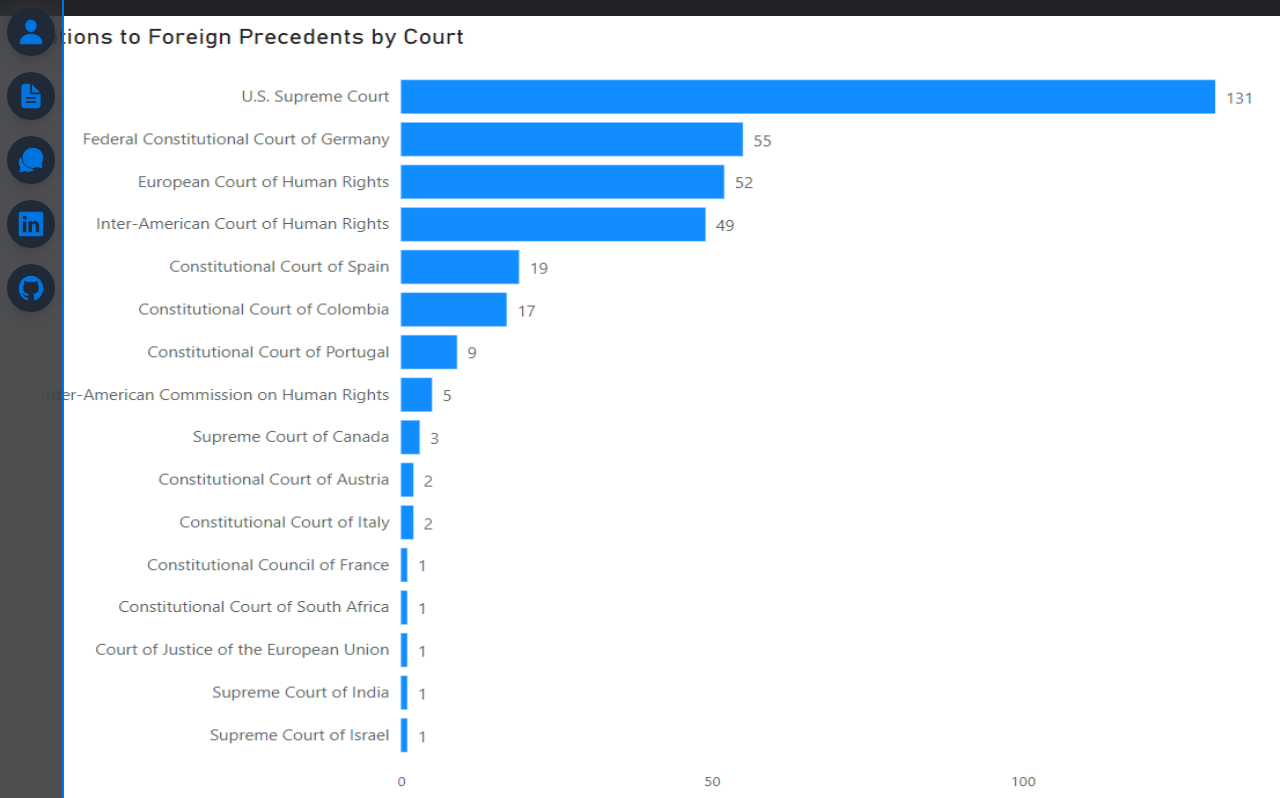
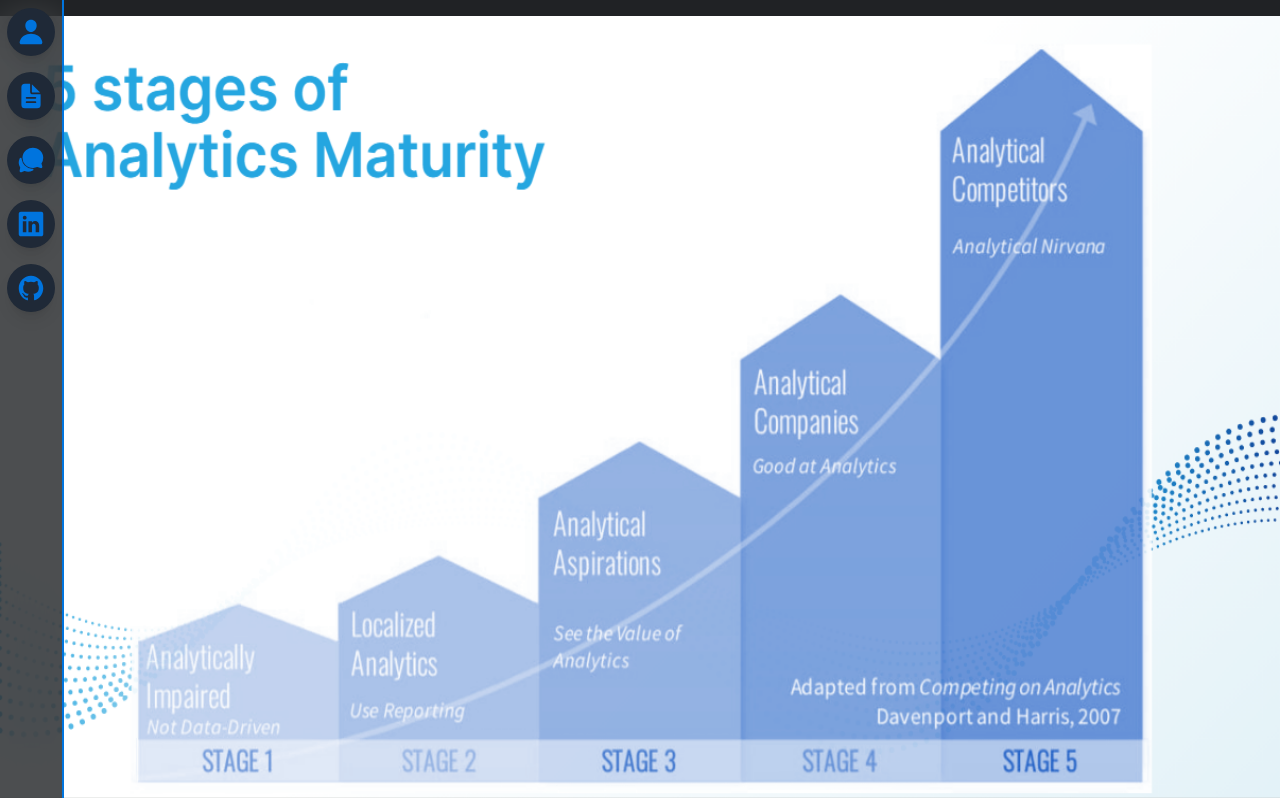
Before and after one commit to fmeneses-graca/my-website, a Next.js app: page / in a window 1280 px wide. Shown: the top 798 px of the page. Built offline with nearby package versions, Linux system fonts and the light colour scheme.

Commit message:
Project changes with images

```diff
--- a/components/ProjectSection.js
+++ b/components/ProjectSection.js
@@ -5,7 +5,7 @@ import { IoArrowForwardCircle } from "react-icons/io5"
 import userFavouritesPage from '../public/met/userFavouritesPage.png'
 import step2 from '../public/mercedes/step2.png'
 import presentation from '../public/presentation/presentation.png'
-import finding2 from '../public/court/finding2.png'
+import frontPage from '../public/court/frontPage.png'
 
 export default function ProjectSection() {
     return (
@@ -15,9 +15,9 @@ export default function ProjectSection() {
 
                 <div className="flex-container">
                     <Card style="card-size-large" title="Data Analytics Project - Mercedes-Benz Trucks" text={mercedesProjectText()} />
+                    <Card style="card-size-large" title="Data Analysis Research - UniCEUB" text={courtProjectText()} />
+                    <Card style="card-size-large" title="Data Analysis and Competitive Intelligence" text={presentationText()} />
                     <Card style="card-size-large" title="Website - MET Museum API Explorer" text={metProjectText()} />
-                    <Card style="card-size-large" title="Data Analysis and Competitive Intelligence" text={presentationText()} />
-                    <Card style="card-size-large" title="Data Analysis Research - UniCEUB" text={courtProjectText()} />
                 </div>
 
             </div>
@@ -52,10 +52,10 @@ function mercedesProjectText() {
     return (
         <>
             <p className="pt-1">
-                Created a dashboard with Power BI to gain insight into how road defects impacted vehicle performance.
+                Power BI dashboard that generates insight into how road defects impacted vehicle performance.
             </p>
 
-            <Image src={step2} alt="Excel spreadsheet" className="pt-4"/>
+            <Image src={step2} alt="Excel spreadsheet" className="pt-4" />
 
             <div className="flex">
                 <Link href="/mercedes-benz-project" passHref>
@@ -101,7 +101,7 @@ function courtProjectText() {
                 Research paper that explains how 349 foreign precedents affected 224 court decisions.
             </p>
 
-            <Image src={finding2} alt="Graphic" layout='fill' className="pt-4" />
+            <Image src={frontPage} alt="Graphic" layout='fill' className="pt-4" />
 
             <div className="flex">
                 <Link href="/supreme-court-network-project" passHref>
```
Also changed, not shown: public/court/frontPage.png (added).
